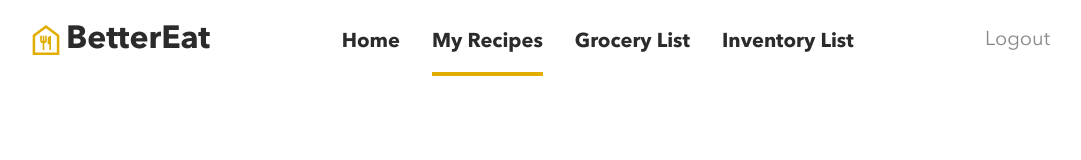
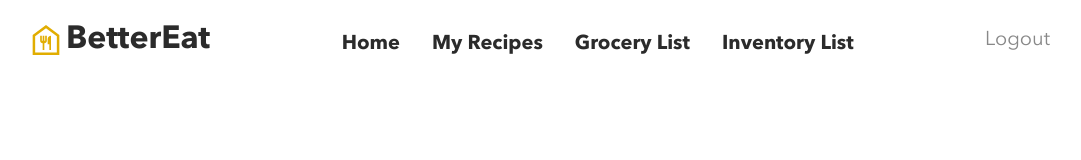
Before and after one commit to hyunchol-jun/better-eat-client, a React (Create React App) app: page /recipes/1 in a window 1280 px wide. Shown: the top 160 px of the page, without its empty margins (102-1183 px from the left). Built offline with nearby package versions, Linux system fonts and the light colour scheme; no server answers; sample sign-in values are in the browser's storage.

Commit message:
Fix styling bugs

```diff
--- a/src/App.scss
+++ b/src/App.scss
@@ -81,4 +81,5 @@ span {
     --outline-color: #cccccc;
     --background-color: #eeeeee;
     --warning-color: #842029;
+    --warning-tonned-down-color: #6b393e;
 }
--- a/src/components/PageHeader/PageHeader.js
+++ b/src/components/PageHeader/PageHeader.js
@@ -33,7 +33,7 @@ function PageHeader({handleClick, sidebarShown}) {
                     ({ isActive }) =>
                         isActive ? "page-header__link page-header__link--active"
                                     : "page-header__link"
-                } to="/recipes">
+                } to="/recipes" end>
                 My Recipes
             </NavLink>
             <NavLink className={
--- a/src/components/PageHeader/PageHeader.scss
+++ b/src/components/PageHeader/PageHeader.scss
@@ -70,7 +70,7 @@
     text-decoration: none;
     color: var(--primary-text-color);
     font-weight: bold;
-    padding: 1rem 0;
+    padding: 1.25rem 0;
     margin-top: 0.5rem;
 
     &--active {
--- a/src/pages/HomePage/HomePage.js
+++ b/src/pages/HomePage/HomePage.js
@@ -79,7 +79,7 @@ function HomePage({
           <StyledMessageContainer>
             <StyledIcon src={suggestIcon} alt=""></StyledIcon>
             <MessageWithoutBorder
-              message={"Suggestions based on your settings."}
+              message={"Here are some suggestions based on your preference setting."}
               isSuccess={true}></MessageWithoutBorder>
           </StyledMessageContainer>
             <RecipesList recipes={recipes} to={"/recipes/"}/>
--- a/src/pages/RecipeDetail/RecipeDetail.js
+++ b/src/pages/RecipeDetail/RecipeDetail.js
@@ -236,7 +236,7 @@ const BiggerStyledButton = styled(StyledButton)`
     font-weight: bold;
     padding: 0.5rem 1rem;
     border-radius: 0.5rem;
-    background-color: ${props => props.buttonGreyedOut ? "var(--outline-color)" : "var(--primary-color)"};
+    background-color: ${props => props.buttonGreyedOut ? "var(--outline-color)" : props.buttonColor};
     color: white;
     text-decoration: none;
     text-align: center;
@@ -247,7 +247,7 @@ const BiggerStyledButton = styled(StyledButton)`
     }
 
     &:hover {
-        background-color: ${props => props.buttonGreyedOut ? "var(--outline-color)" : "var(--primary-tonned-down-color)"};
+        background-color: ${props => props.buttonGreyedOut ? "var(--outline-color)" :props.buttonHoverColor};
     }
 `;
 
@@ -484,6 +484,8 @@ function RecipeDetail() {
                 <BiggerStyledButton
                     buttonGreyedOut={buttonGreyedOut}
                     disabled={buttonGreyedOut}
+                    buttonColor={location.pathname.includes("/users/recipes/") ? "var(--warning-color)" : "var(--primary-color)"}
+                    buttonHoverColor={location.pathname.includes("/users/recipes/") ? "var(--warning-tonned-down-color)" : "var(--primary-tonned-down-color)"}
                     onClick={location.pathname.includes("/users/recipes/") ? handleDeleteRecipe : handleSaveRecipe} >
                     {location.pathname.includes("/users/recipes/") ? "Delete Recipe" : "Save Recipe"}
                     {message && <BiggerStyledTooltip isSuccess={isSuccess}>{message}</BiggerStyledTooltip>}
```
